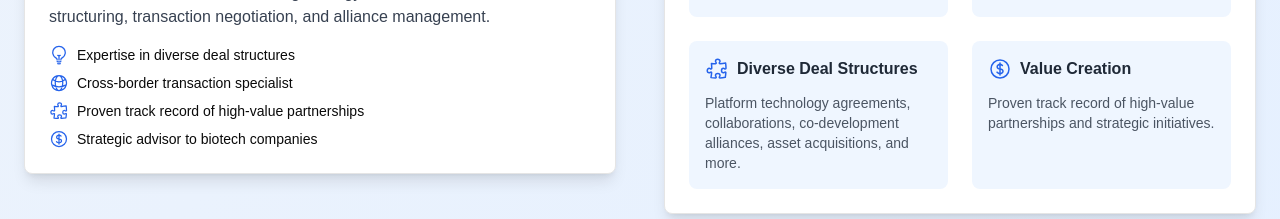
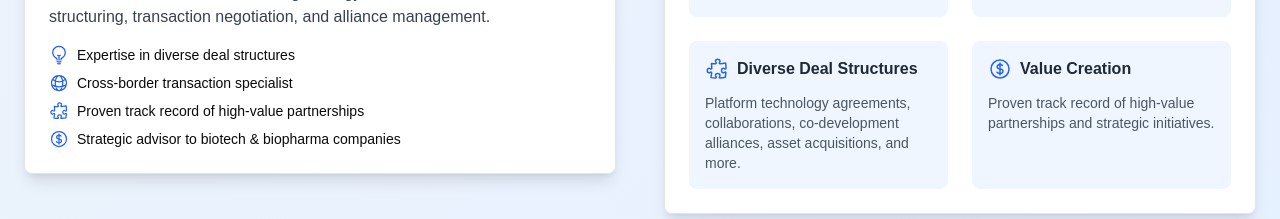
Before and after one commit to danaducharme/hornbeamdev.com, a Next.js app: page / in a window 1280 px wide. Shown: the part 960-1179 px from the top of the page. Built offline with nearby package versions, Linux system fonts and the light colour scheme.

Commit message:
Refine bio section in Hero component

```diff
--- a/components/Hero.tsx
+++ b/components/Hero.tsx
@@ -179,7 +179,7 @@ export function Hero() {
 									</li>
 									<li className="flex items-center">
 										<CurrencyDollarIcon className="h-5 w-5 text-blue-600 mr-2"/>
-										<span>Strategic advisor to biotech companies</span>
+										<span>Strategic advisor to biotech & biopharma companies</span>
 									</li>
 								</ul>
 							</CardContent>
```
